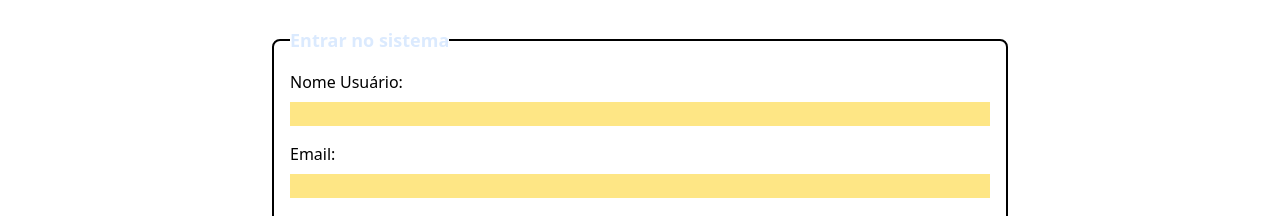
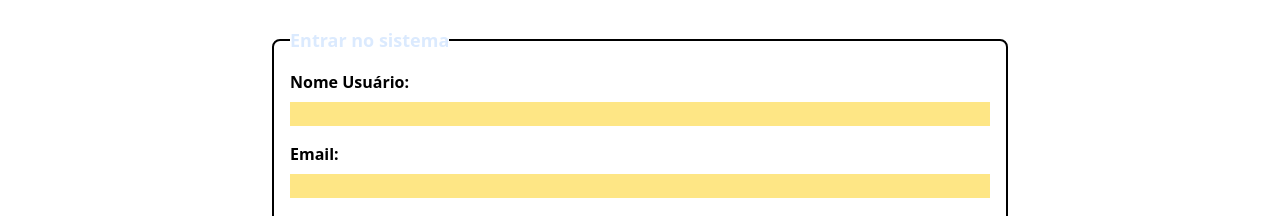
Before and after one commit to EnzoOkuizumiFiap/Login-Cadastro-Checkpoint-5, a React (Vite) app in the folder access-control-cp/: page / in a window 1280 px wide. Shown: the part 247-463 px from the top of the page. Built offline with nearby package versions, Linux system fonts and the light colour scheme.

Commit message:
feat: estilizando fonte do label.

```diff
--- a/access-control-cp/src/globals.css
+++ b/access-control-cp/src/globals.css
@@ -39,6 +39,10 @@
                 }
                 & div{
                     @apply flex flex-col gap-2;
+
+                    & label{
+                        @apply font-bold;
+                    }
                 }
             }
         }
```
